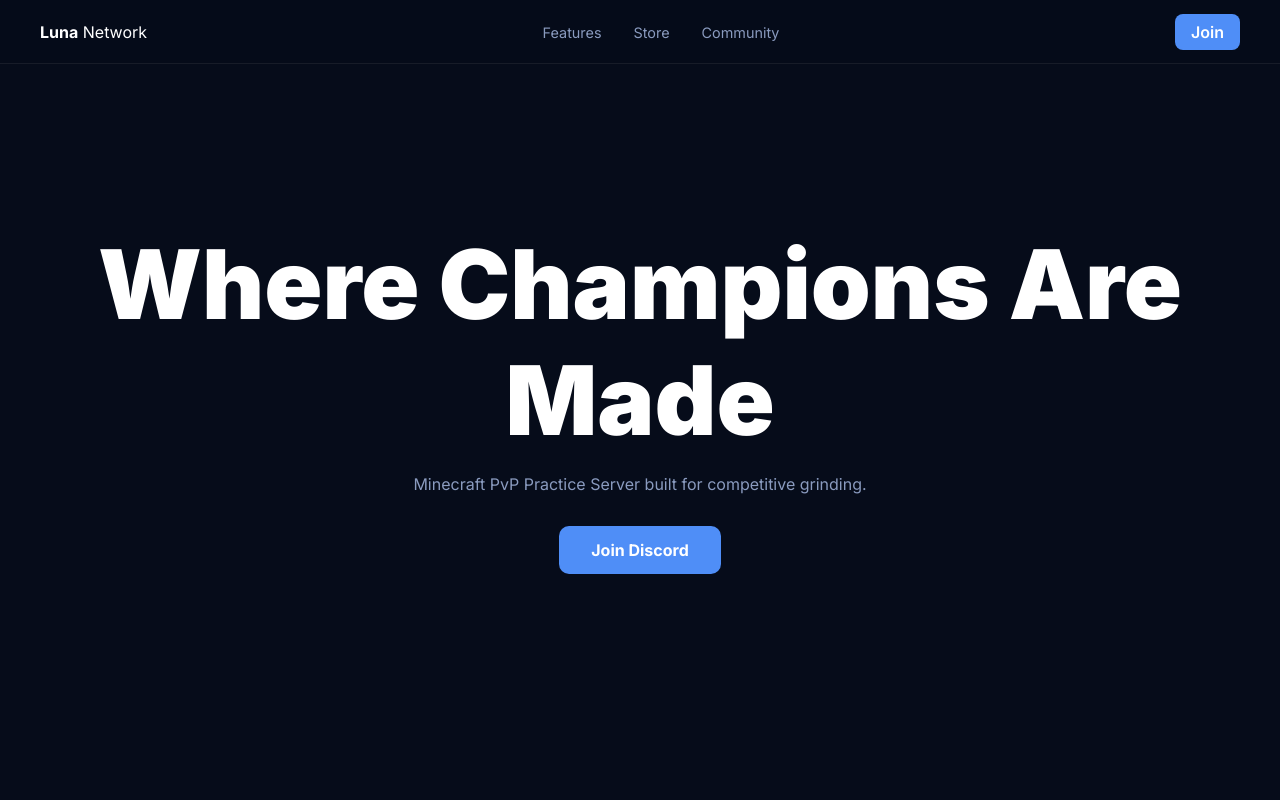
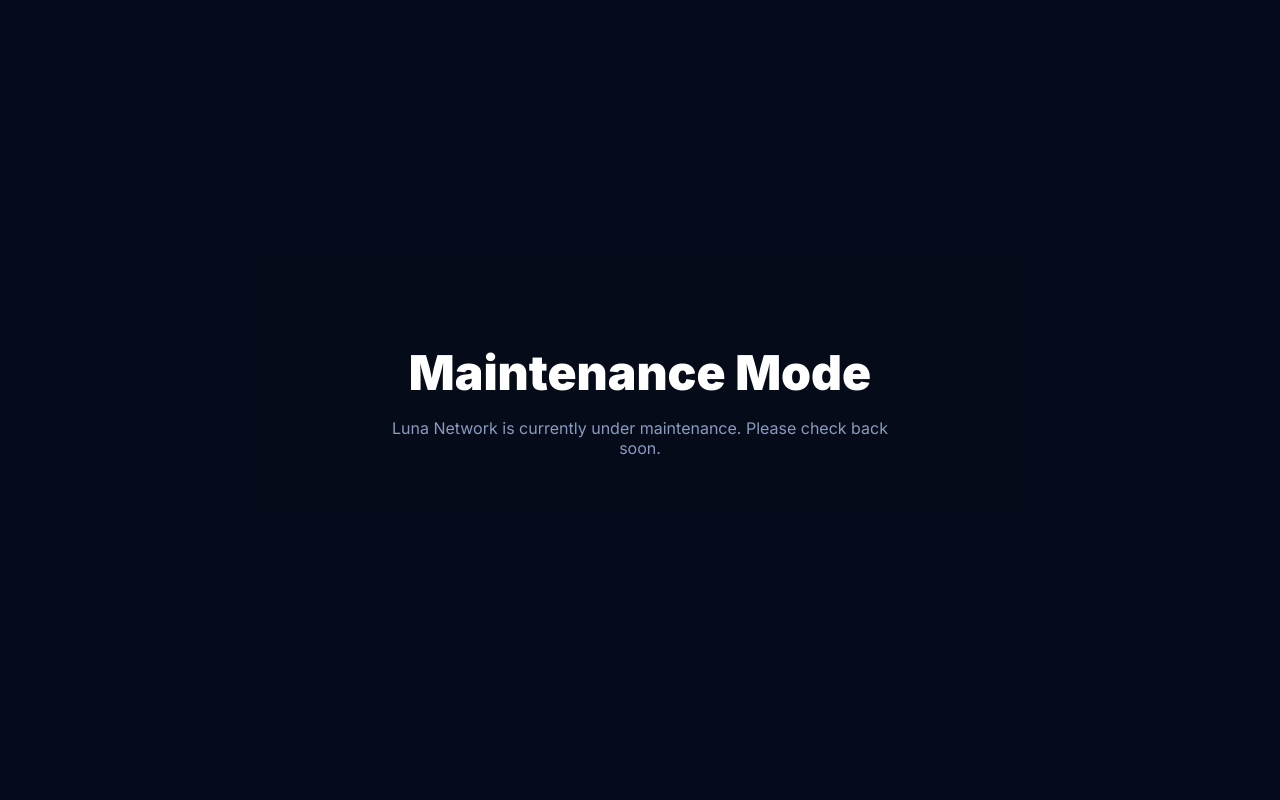
Before and after one commit to 7d05/luna-store, a plain HTML site: page index.html in a window 1280 px wide. Shown: the top 800 px of the page. Drawn offline with Linux system fonts and the light colour scheme.

Commit message:
Update index.html

```diff
--- a/index.html
+++ b/index.html
@@ -199,7 +199,7 @@
   </style>
 
   <script>
-    const MAINTENANCE = false; // 🔧 toggle here
+    const MAINTENANCE = true; // 🔧 toggle here
   </script>
 </head>
 
```
